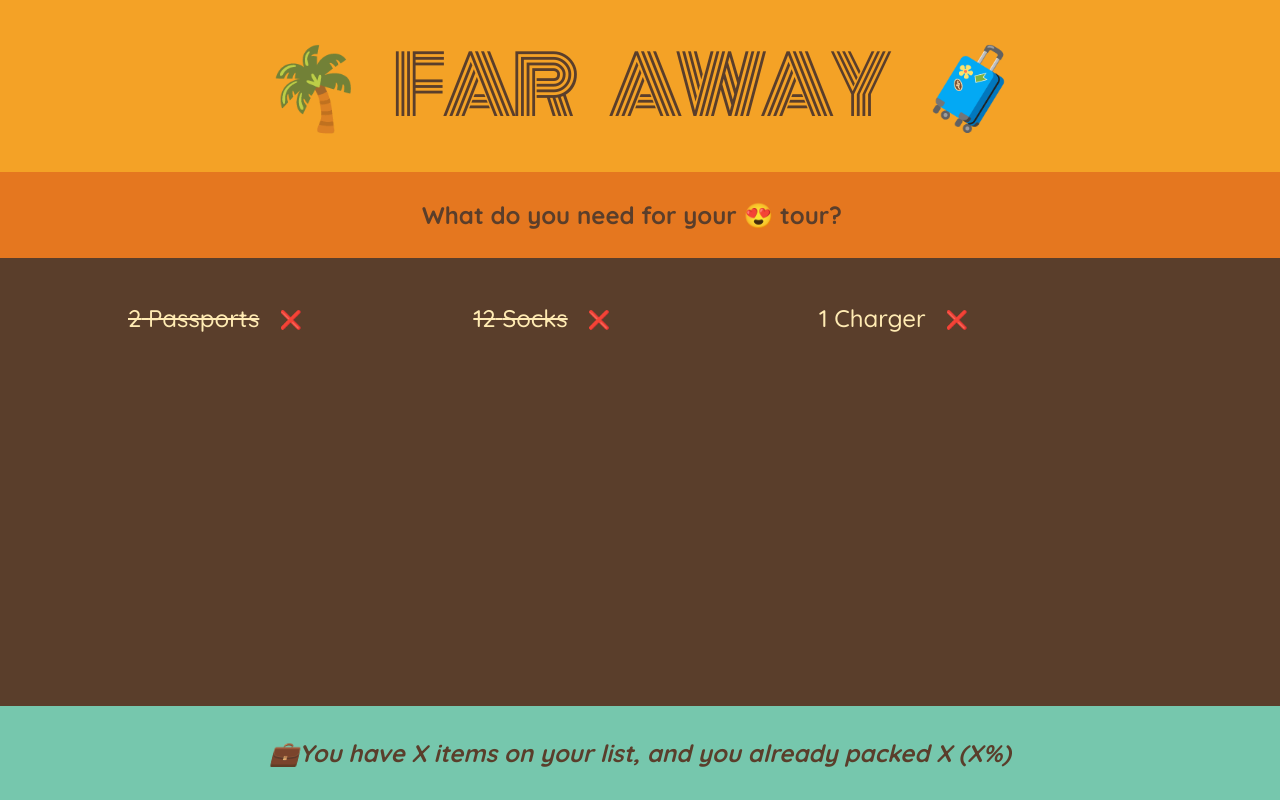
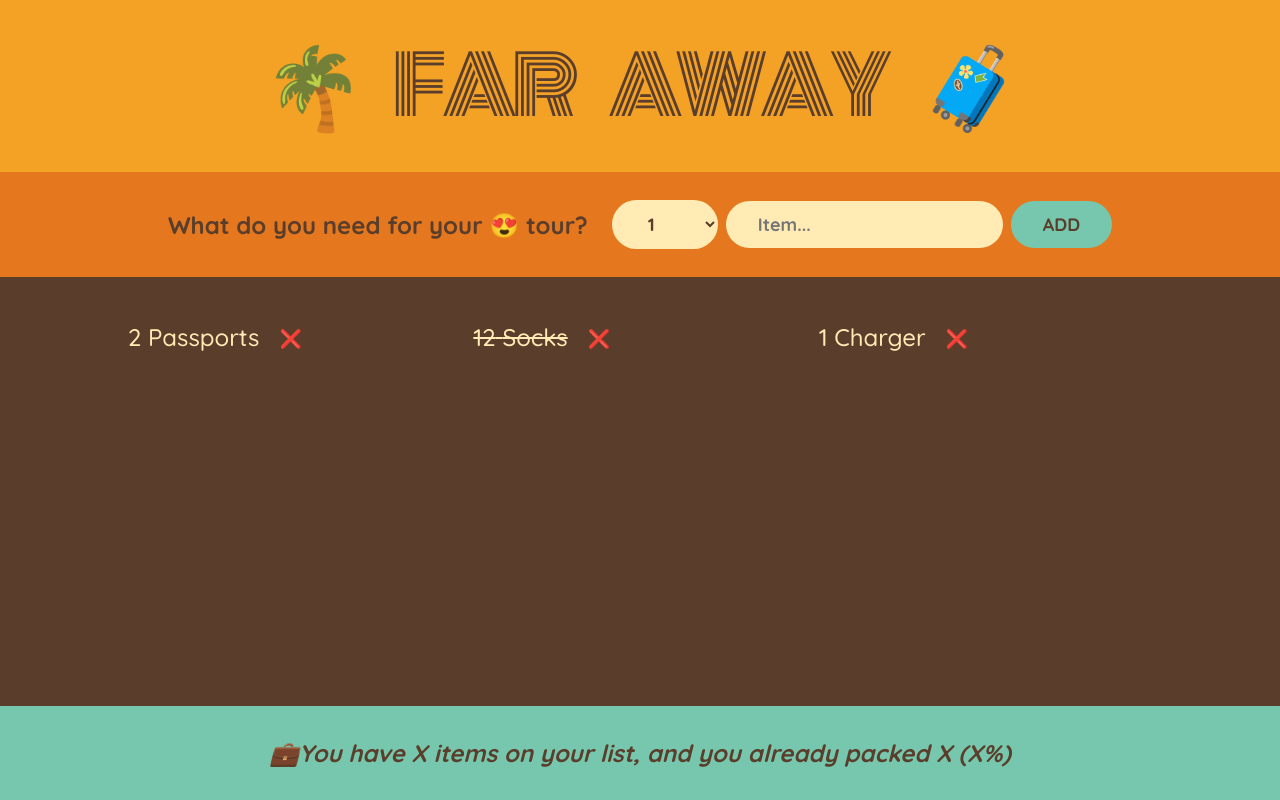
Before and after one commit to shivansukumar/Travel-List-Far-Away, a React (Create React App) app: page / in a window 1280 px wide. Built offline with nearby package versions, Linux system fonts and the light colour scheme.

Commit message:
form-handlingEvent

```diff
--- a/src/App.js
+++ b/src/App.js
@@ -1,5 +1,5 @@
 const initialItems = [
-  { id: 1, description: "Passports", quantity: 2, packed: true },
+  { id: 1, description: "Passports", quantity: 2, packed: false },
   { id: 2, description: "Socks", quantity: 12, packed: true },
   { id: 3, description: "Charger", quantity: 1, packed: false },
 ];
@@ -22,10 +22,27 @@
 }
 
 function Form() {
+
+  function handleSubmit(e) {
+    e.preventDefault();
+    // console.log(e.preventDefault());
+    console.log(e);
+  }
+
+
   return (
-    <div className="add-form">
+    <form className="add-form" onSubmit={handleSubmit}>
       <h3>What do you need for your 😍 tour?</h3>
-    </div>
+      <select>
+        {Array.from({ length: 20 }, (_, i) => i + 1).map((num) => (
+          <option value={num} key={num}>
+            {num}
+          </option>
+        ))}
+      </select>
+      <input type="text" placeholder="Item..." />
+      <button>ADD</button>
+    </form>
   );
 }
 
@@ -34,7 +51,7 @@
     <div className="list">
       <ul>
         {initialItems.map((item) => (
-          <Item item={item} />
+          <Item item={item} key={item.id} />
         ))}
       </ul>
     </div>
```
